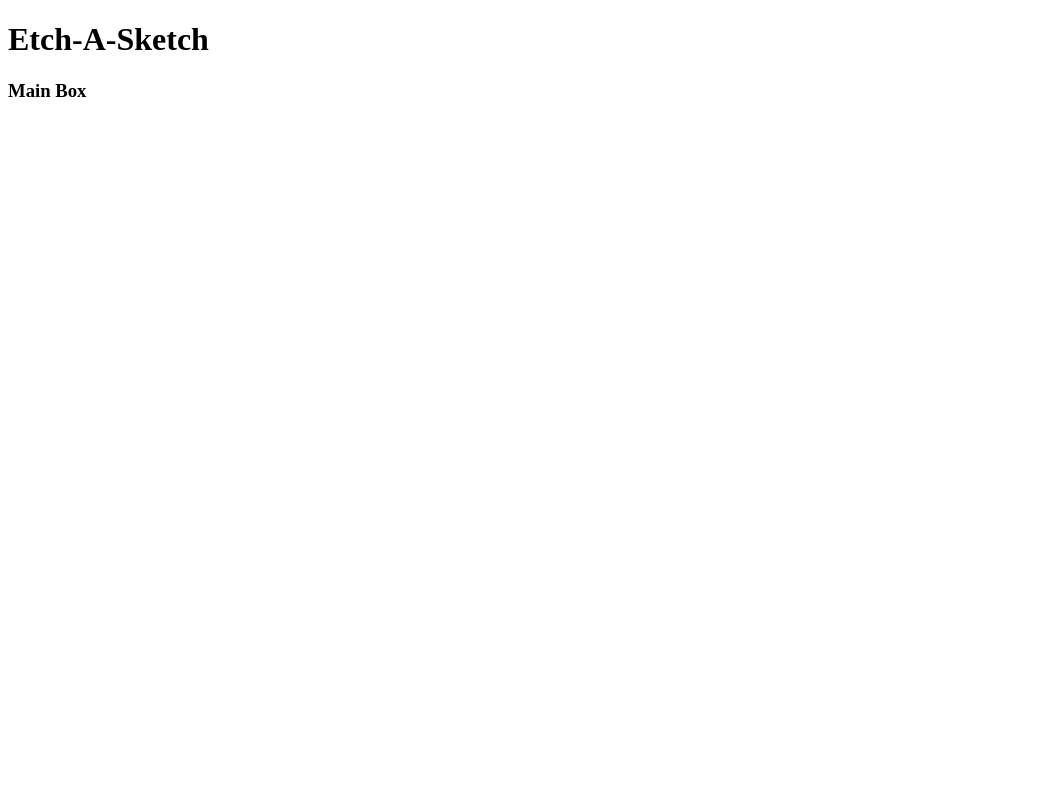
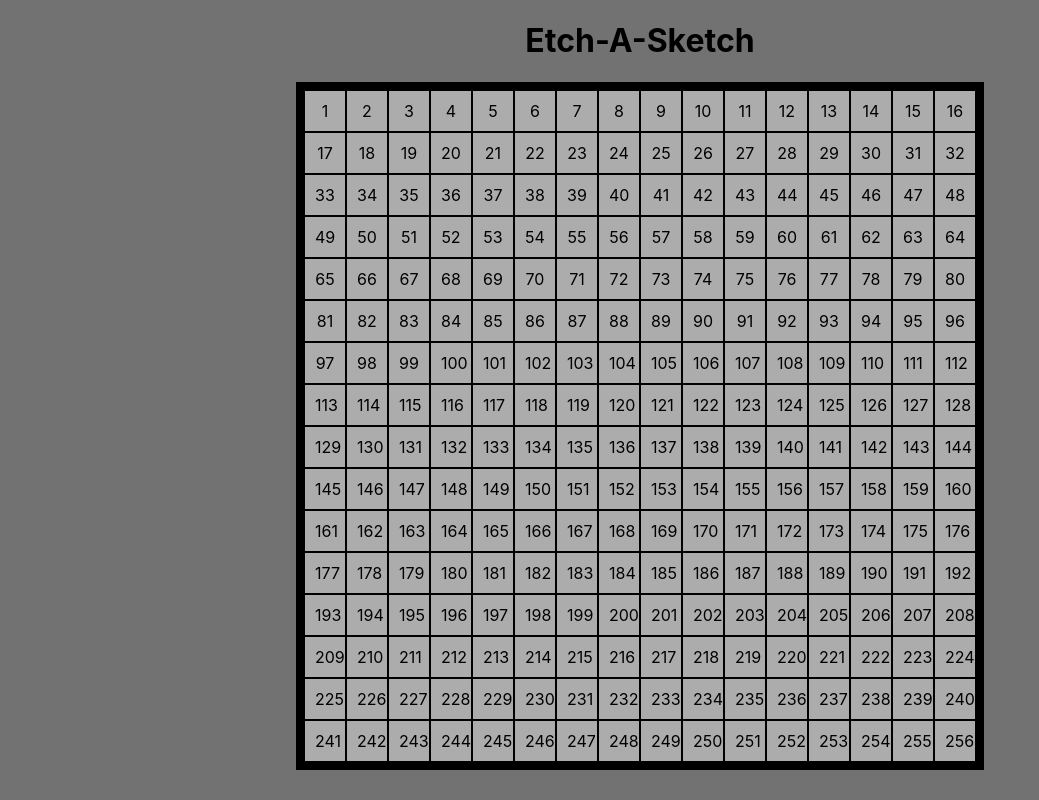
Before and after one commit to goenka19/etch-a-sketch, a plain HTML site: page index.html in a window 1280 px wide. Shown: the whole page, without its empty margins (0-1039 px from the left). Drawn offline with Linux system fonts and the light colour scheme.

Commit message:
added the grid

```diff
--- a/index.html
+++ b/index.html
@@ -2,13 +2,12 @@
 <html>
     <head>
         <title>Etch-A-Sketch</title>
-        <script src="script.js"> </script>
         <link rel="stylesheet" href="style.css">
     </head>
     <body>
         <h1>Etch-A-Sketch</h1>
-        <div id="main">
-            <h3>Main Box</h3>
+        <div id="container">
         </div>
+        <script src="script.js"> </script>
     </body>
 </html>
--- a/script.js
+++ b/script.js
@@ -1 +1,19 @@
 console.log("HELLO");
+
+var container = document.querySelector("#container");
+
+var counter = 1
+for (let i = 1; i <= 16; i++)
+{
+    for (let j = 1; j <= 16; j++)
+    {
+        var cell = document.createElement("div");
+        cell.classList.add("cells");
+        cell.textContent = counter;
+
+        container.appendChild(cell);
+
+        counter ++;
+    }
+
+}
--- a/style.css
+++ b/style.css
@@ -1,4 +1,28 @@
 #container {
-    border: 2px solid #000;
+    border: 4px solid #000;
     padding: 5px;
+    display: grid;
+    grid-template-columns: repeat(16, 40px);
+    grid-template-rows: repeat(16, 40px);
+    background-color: rgb(0, 0, 0);
+    grid-column-gap: 2px;
+    grid-row-gap: 2px;
+    width: fit-content;
+    text-align: center;
+    max-width: 100%;
+    margin: auto;
+
 }
+
+.cells
+{
+    background-color: rgb(172, 172, 172);
+    padding:25%;
+}
+
+body
+{
+    text-align: center;
+    font-family: -apple-system, BlinkMacSystemFont, 'Segoe UI', Roboto, Oxygen, Ubuntu, Cantarell, 'Open Sans', 'Helvetica Neue', sans-serif;
+    background-color: rgb(114, 114, 114);
+}
```
